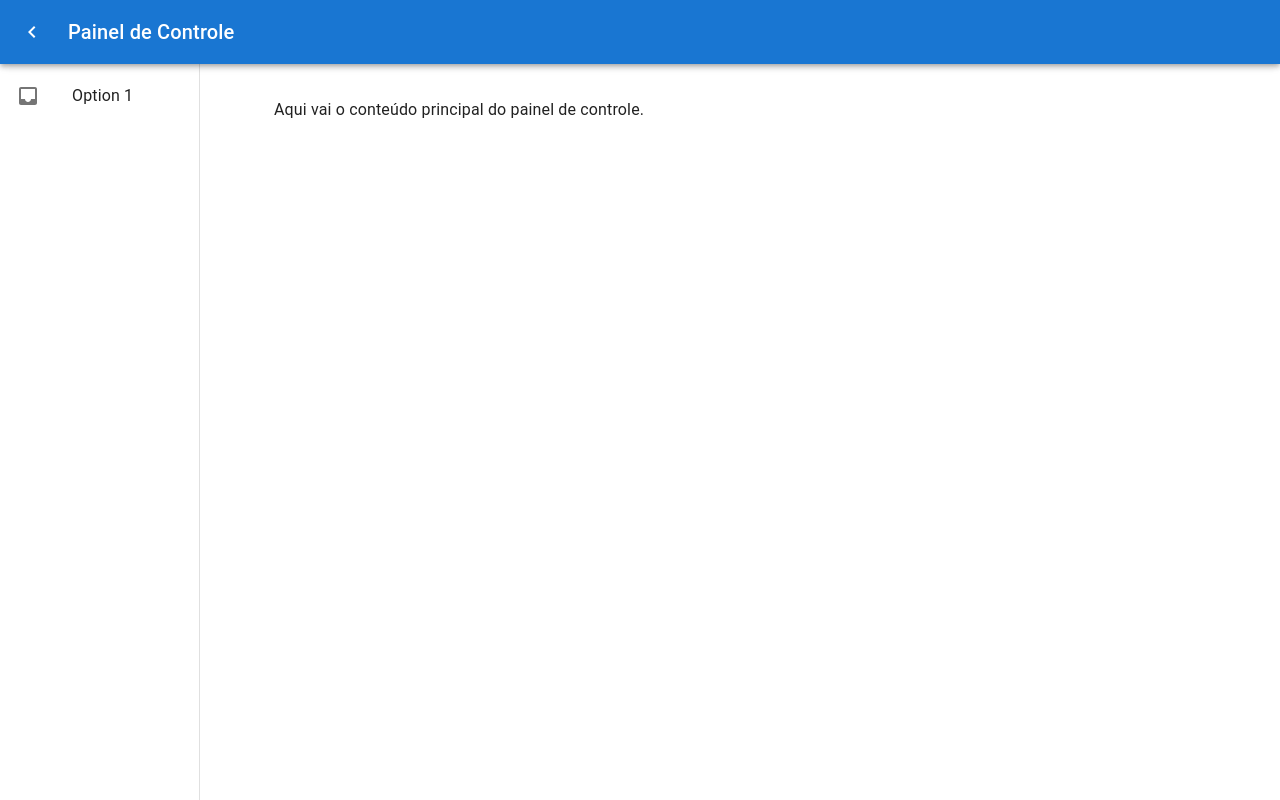
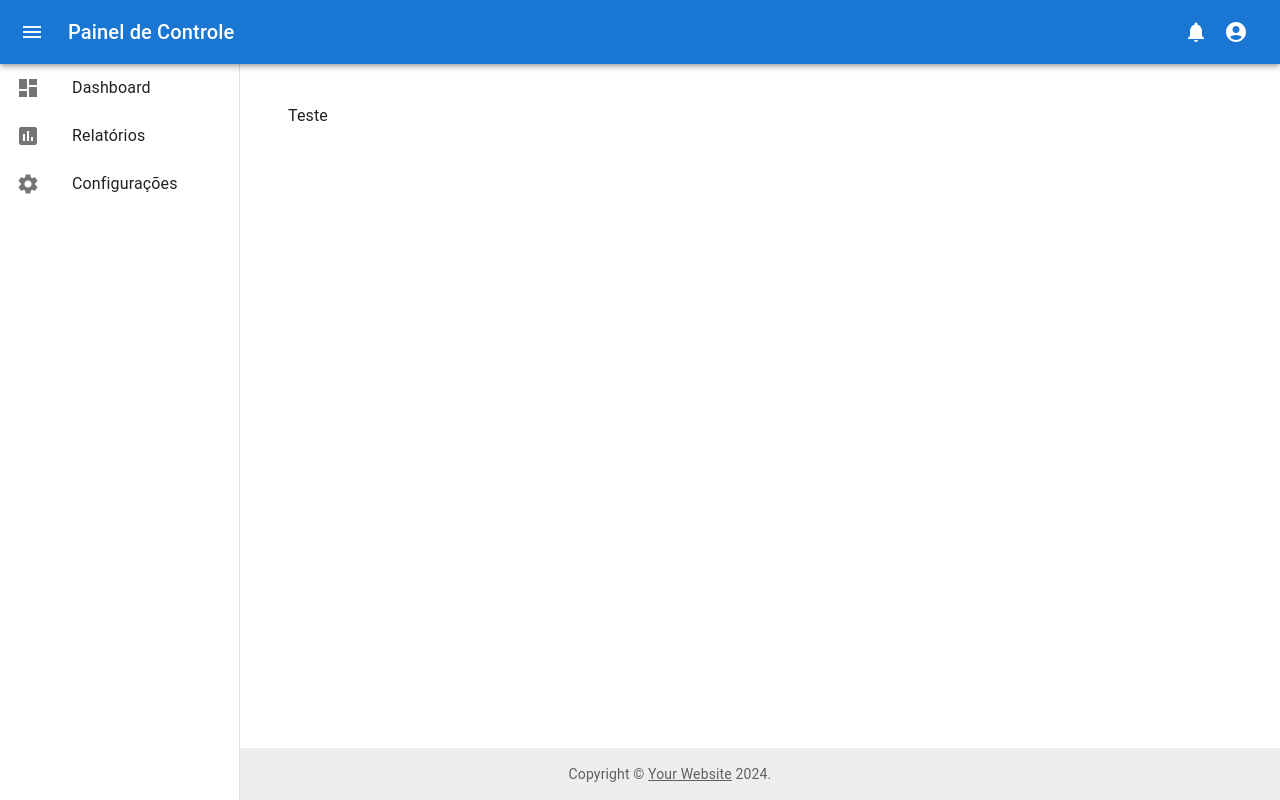
Before and after one commit to mateusback/deploy-erp-pi, a React (Create React App) app: page /painel-controle in a window 1280 px wide. Built offline with nearby package versions, Linux system fonts and the light colour scheme.

Commit message:
feat: atualizara a base do painel de controle.

```diff
--- a/package.json
+++ b/package.json
@@ -7,6 +7,7 @@
     "@emotion/styled": "^11.13.0",
     "@mui/icons-material": "^5.16.7",
     "@mui/material": "^5.16.7",
+    "@mui/styles": "^6.0.0",
     "@testing-library/jest-dom": "^5.17.0",
     "@testing-library/react": "^13.4.0",
     "@testing-library/user-event": "^13.5.0",
--- a/src/components/DefaultLayout.jsx
+++ b/src/components/DefaultLayout.jsx
@@ -1,23 +1,40 @@
 import React from "react";
-import { useState } from 'react';
-import { Box, CssBaseline } from '@mui/material';
+import Box from "@mui/material/Box";
 import Header from "./header/Header";
 import Sidebar from "./SideBar/Sidebar";
+
+import { useState } from 'react';
+import { Container, Toolbar } from '@mui/material';
+import { Typography } from '@mui/material';
+import { CssBaseline } from "@mui/material";
+import Footer from "./footer/Footer";
 import IndexDashboard from "../pages/dashboard";
 
-const DefaultLayout = () => {
-    const [isSidebarOpen, setIsSidebarOpen] = useState(true);
+
+const DefaultLayout = ({ Children }) => {
+    const [isSidebarOpen, setSidebarOpen] = useState(true);
 
     const toggleSidebar = () => {
-        setIsSidebarOpen(!isSidebarOpen);
+        setSidebarOpen(!isSidebarOpen);
     };
 
     return (
-        <Box sx={{ display: 'flex' }}>
+        <Box sx={{ display: 'flex', flexDirection: 'column', minHeight: '100vh' }}>
             <CssBaseline />
-            <Header toggleSidebar={toggleSidebar} isOpen={isSidebarOpen} />
-            <Sidebar isOpen={isSidebarOpen} />
-            <IndexDashboard isOpen={isSidebarOpen} />
+            <Header toggleSidebar={toggleSidebar} />
+            <Sidebar isOpen={isSidebarOpen} toggleSidebar={toggleSidebar} />
+            <Box
+                component="main"
+                sx={{ flexGrow: 1, p: 3, marginLeft: isSidebarOpen ? '240px' : '60px', transition: 'margin-left 0.3s' }}
+            >
+                <Toolbar />
+                <Container>
+                    <Typography paragraph>
+                        <IndexDashboard />
+                    </Typography>
+                </Container>
+            </Box>
+            <Footer />
         </Box>
     );
 }
--- a/src/components/SideBar/Sidebar.jsx
+++ b/src/components/SideBar/Sidebar.jsx
@@ -1,33 +1,43 @@
-// src/components/Sidebar.js
 import React from 'react';
-import { Drawer, List, ListItem, ListItemIcon, ListItemText, Toolbar } from '@mui/material';
-import InboxIcon from '@mui/icons-material/Inbox';
+import { Drawer, List, ListItem, ListItemIcon, ListItemText, IconButton } from '@mui/material';
+import { Dashboard, Settings, Assessment, Menu } from '@mui/icons-material';
 
-const Sidebar = ({ isOpen }) => {
+const Sidebar = ({ isOpen, toggleSidebar }) => {
     return (
         <Drawer
-            variant="persistent"
-            anchor="left"
-            open={isOpen}
+            variant="permanent"
             sx={{
-                width: 240,
+                width: isOpen ? 240 : 60,
                 flexShrink: 0,
                 '& .MuiDrawer-paper': {
-                    width: 200,
+                    width: isOpen ? 240 : 60,
                     boxSizing: 'border-box',
-                    top: '0',
+                    transition: 'width 0.3s',
                 },
             }}
         >
-            <Toolbar />
+            <IconButton onClick={toggleSidebar} sx={{ margin: '8px' }}>
+                <Menu />
+            </IconButton>
             <List>
                 <ListItem button>
                     <ListItemIcon>
-                        <InboxIcon />
+                        <Dashboard />
                     </ListItemIcon>
-                    <ListItemText primary="Option 1" />
+                    {isOpen && <ListItemText primary="Dashboard" />}
                 </ListItem>
-                {/* Adicione mais itens conforme necessário */}
+                <ListItem button>
+                    <ListItemIcon>
+                        <Assessment />
+                    </ListItemIcon>
+                    {isOpen && <ListItemText primary="Relatórios" />}
+                </ListItem>
+                <ListItem button>
+                    <ListItemIcon>
+                        <Settings />
+                    </ListItemIcon>
+                    {isOpen && <ListItemText primary="Configurações" />}
+                </ListItem>
             </List>
         </Drawer>
     );
--- a/src/components/footer/Footer.jsx
+++ b/src/components/footer/Footer.jsx
@@ -1,11 +1,32 @@
-import React from "react";
-import './Footer.css';
+import React from 'react';
+import { Box } from '@mui/material';
+import { Typography } from '@mui/material';
+import { Link } from '@mui/material';
 
-const Footer = () => {
+const Footer = ({ isSidebarOpen }) => {
     return (
-        <div className="footer">
-            <p>&copy;2024</p>
-        </div>
+        <Box
+            component="footer"
+            sx={{
+                py: 2,
+                px: 3,
+                backgroundColor: (theme) =>
+                    theme.palette.mode === 'light' ? theme.palette.grey[200] : theme.palette.grey[800],
+                textAlign: 'center',
+                marginLeft: isSidebarOpen ? '240px' : '60px',
+                width: isSidebarOpen ? 'calc(100% - 240px)' : 'calc(100% - 60px)',
+                transition: 'margin-left 0.3s, width 0.3s',
+            }}
+        >
+            <Typography variant="body2" color="text.secondary">
+                {'Copyright © '}
+                <Link color="inherit" href="https://yourwebsite.com/">
+                    Your Website
+                </Link>{' '}
+                {new Date().getFullYear()}
+                {'.'}
+            </Typography>
+        </Box>
     );
 }
 
--- a/src/components/header/Header.jsx
+++ b/src/components/header/Header.jsx
@@ -1,27 +1,30 @@
 import React from 'react';
-import { AppBar, Toolbar, IconButton, Typography } from '@mui/material';
-import MenuIcon from '@mui/icons-material/Menu';
-import ChevronLeftIcon from '@mui/icons-material/ChevronLeft';
+import { AppBar, Toolbar, Typography, IconButton } from '@mui/material';
+import { Notifications, AccountCircle, Menu } from '@mui/icons-material';
 
-const Header = ({ toggleSidebar, isOpen }) => {
+const Header = ({ toggleSidebar }) => {
     return (
         <AppBar position="fixed" sx={{ zIndex: (theme) => theme.zIndex.drawer + 1 }}>
             <Toolbar>
                 <IconButton
+                    edge="start"
                     color="inherit"
-                    aria-label="toggle sidebar"
                     onClick={toggleSidebar}
-                    edge="start"
-                    sx={{ marginRight: 2 }}
+                    sx={{ marginRight: '16px' }}
                 >
-                    {isOpen ? <ChevronLeftIcon /> : <MenuIcon />}
+                    <Menu />
                 </IconButton>
-                <Typography variant="h6" noWrap component="div">
+                <Typography variant="h6" noWrap sx={{ flexGrow: 1 }}>
                     Painel de Controle
                 </Typography>
+                <IconButton color="inherit">
+                    <Notifications />
+                </IconButton>
+                <IconButton color="inherit">
+                    <AccountCircle />
+                </IconButton>
             </Toolbar>
         </AppBar>
-
     );
 };
 
--- a/src/pages/dashboard/index.jsx
+++ b/src/pages/dashboard/index.jsx
@@ -1,24 +1,10 @@
 import React from 'react';
-import { Box, Toolbar, Typography } from '@mui/material';
 
-const IndexDashboard = ({ isOpen }) => {
+const IndexDashboard = () => {
     return (
-        <Box
-            component="main"
-            sx={{
-                flexGrow: 1,
-                p: 3,
-                transition: 'margin 0.3s ease-in-out',
-                marginLeft: isOpen ? '10px' : '0px',
-                marginTop: '10px',
-            }}
-        >
-            <Toolbar />
-            <Typography paragraph>
-                Aqui vai o conteúdo principal do painel de controle.
-            </Typography>
-            {/* Adicione mais conteúdo conforme necessário */}
-        </Box>
+        <div>
+            <p>Teste</p>
+        </div>
     );
 }
 
```
Also changed, not shown: 1 other file (tests, documents, lock files or other folders).
